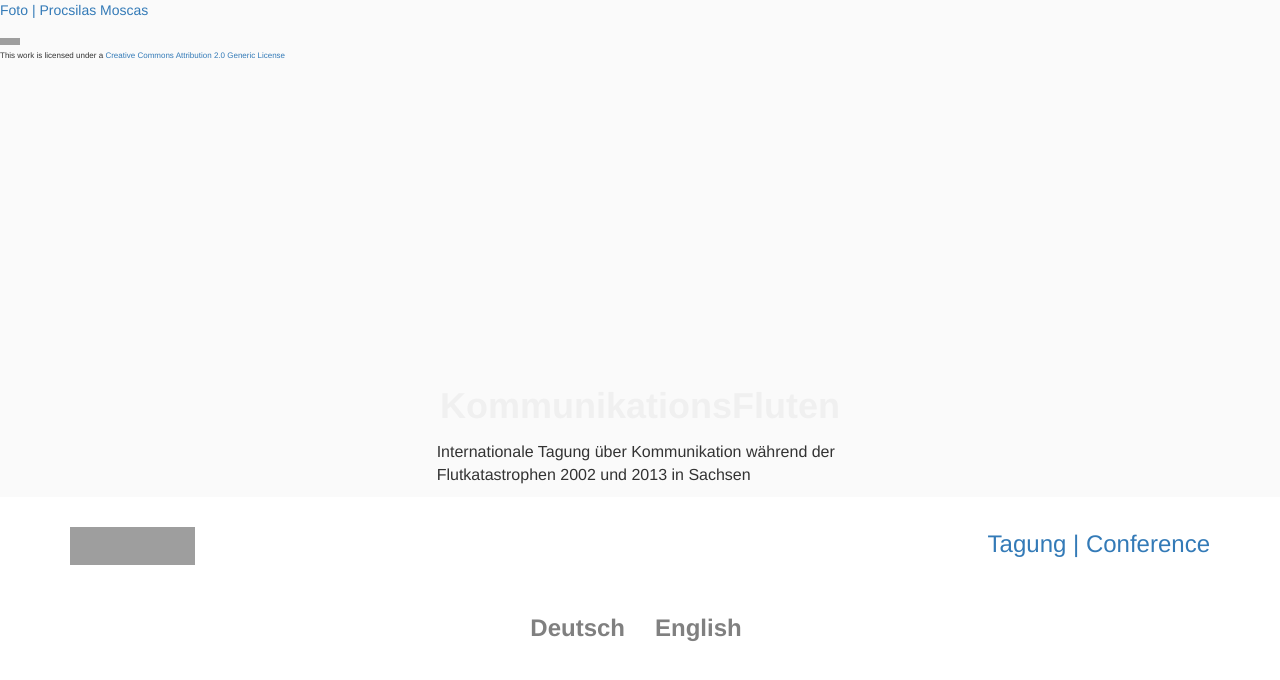
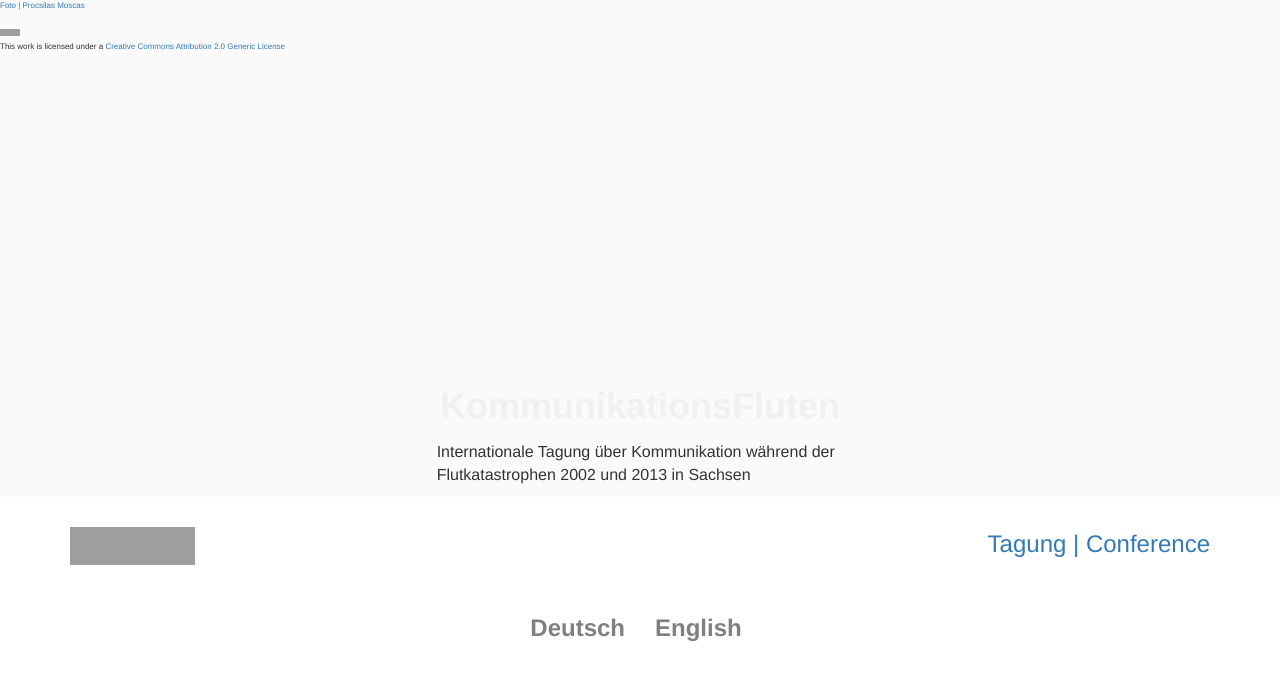
Before and after one commit to susedev/test, a Jekyll site: the page built from index.html, in a window 1280 px wide. Shown: the top 680 px of the page. Built offline with Jekyll 4.4.1, drawn with Linux system fonts in a browser that asks for light colours; nearby versions of some CDN libraries; grey boxes are pictures that could not be loaded.

Commit message:
Update home.html

```diff
--- a/_layouts/home.html
+++ b/_layouts/home.html
@@ -11,10 +11,8 @@
  <div class="header" style="width:100%; height:75%; background-color:#FAFAFA">
    <div class="row">
     <div class="col-md-4">
-     <div class="box">
-      <p style="font-size: 8 px; color:color:#808080"><a href="https://www.flickr.com/photos/procsilas/3010458671/in/photostream/"> Foto | Procsilas Moscas </a></p>
-<a rel="license" href="http://creativecommons.org/licenses/by/2.0/"><img alt="Creative Commons License" style="height: 7px; width: 20px; border-bottom: 5 px; border-right:5px" src="https://i.creativecommons.org/l/by/2.0/88x31.png" /></a><br /><p style="font-size: 8px">This work is licensed under a <a rel="license" href="http://creativecommons.org/licenses/by/2.0/">Creative Commons Attribution 2.0 Generic License</a></p>
-     </div>
+      <p style="font-size: 8px; color:color:#808080"><a href="https://www.flickr.com/photos/procsilas/3010458671/in/photostream/"> Foto | Procsilas Moscas </a></p> <a rel="license" href="http://creativecommons.org/licenses/by/2.0/"><img alt="Creative Commons License" style="height: 7px; width: 20px; border-bottom: 5 px; border-left:5px" src="https://i.creativecommons.org/l/by/2.0/88x31.png" /></a><br /><p style="font-size: 8px">This work is licensed under a <a rel="license" href="http://creativecommons.org/licenses/by/2.0/">Creative Commons Attribution 2.0 Generic License</a></p>
+
     </div>
     <div class="col-md-4">
       <a href="http://eijc.github.io/test/"><p style="color:#F0F0F0; font-size: 36px; font-weight:bold; text-align: center; margin-top: 380px;">KommunikationsFluten</p></a>
```
